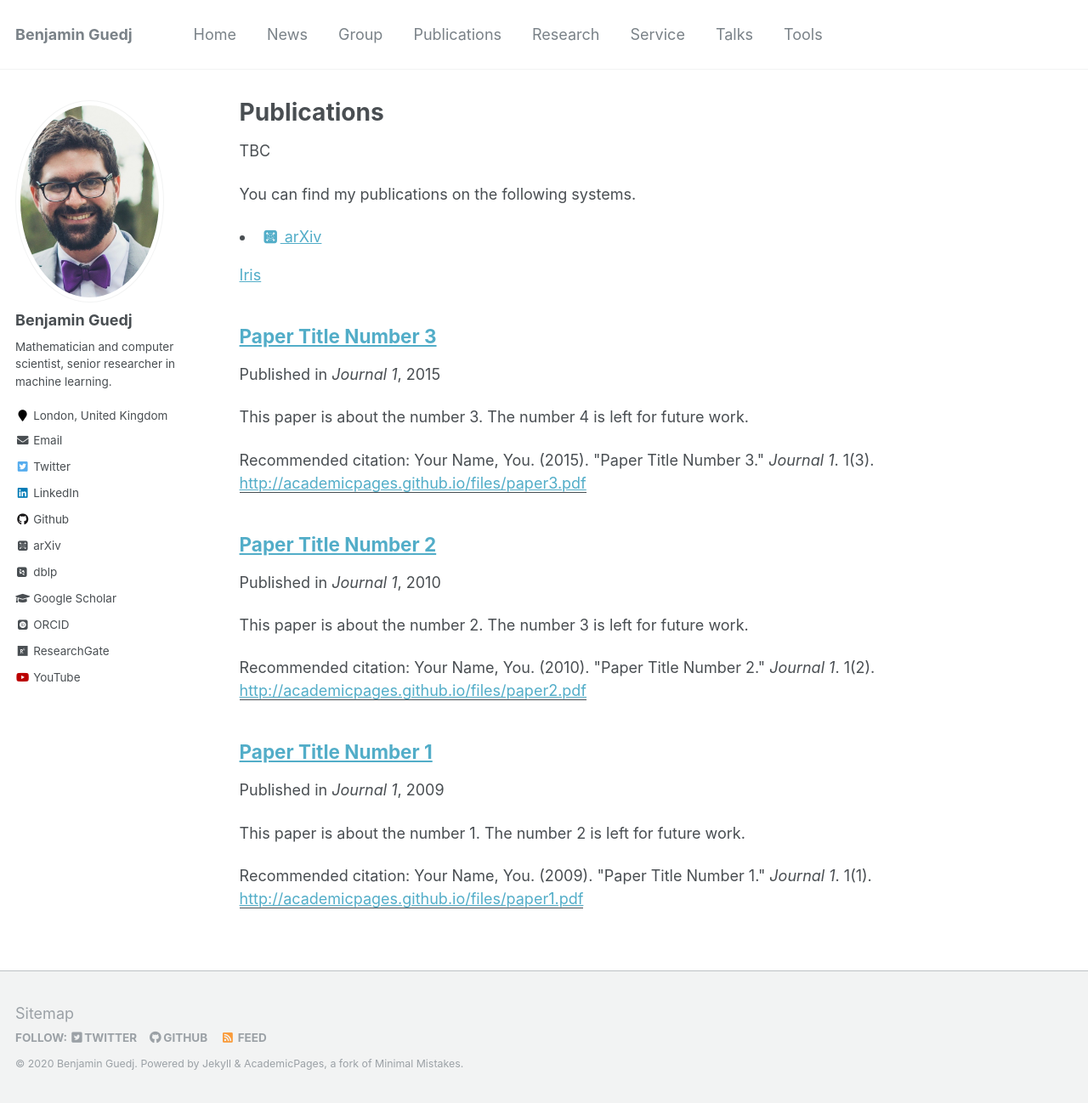
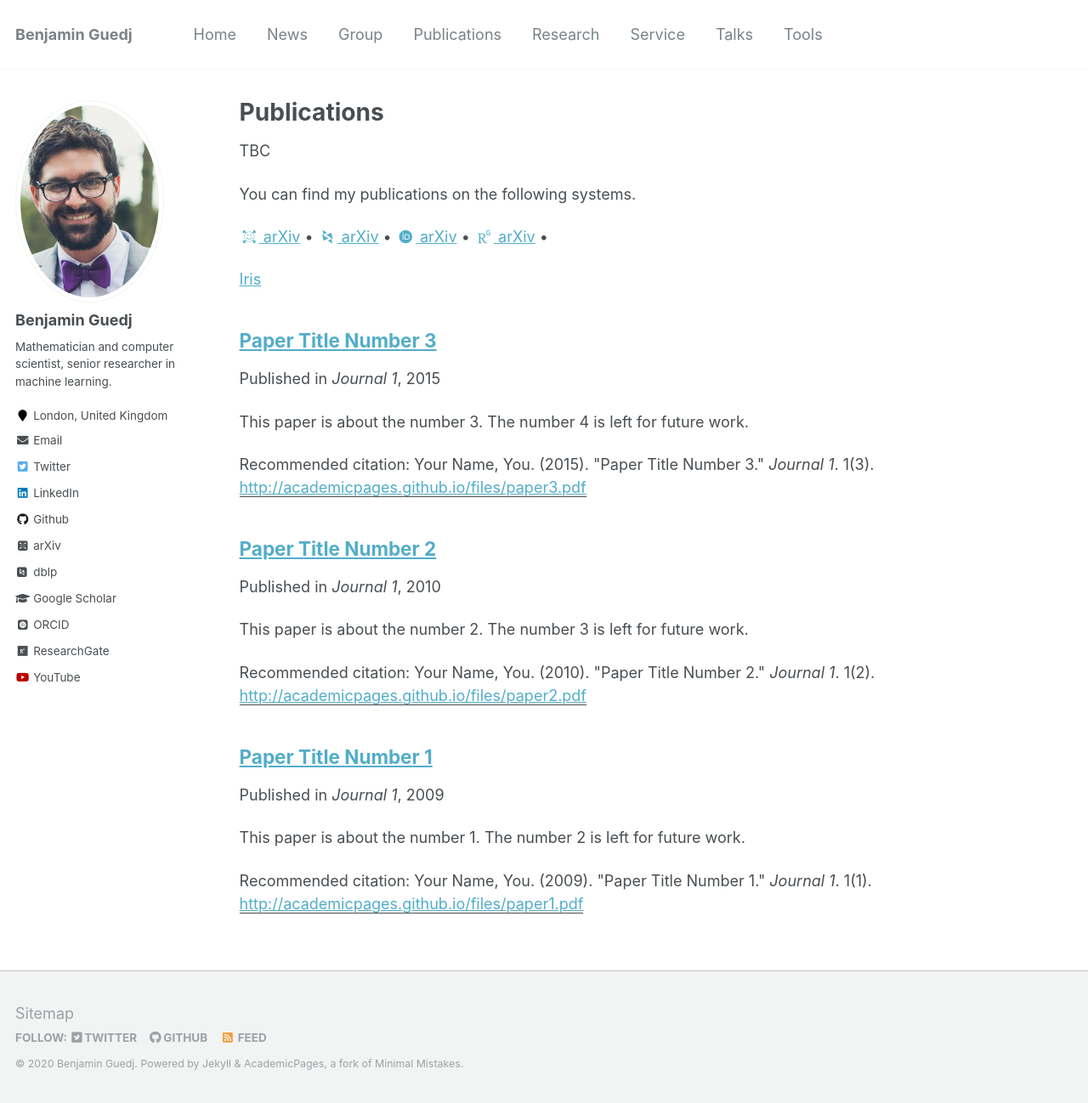
Before and after one commit to bguedj/bguedj.github.io, a Jekyll site: the page built from _pages/publications.md, in a window 1280 px wide and 1298 px high. Shown: the whole window at 85% size. Built offline with Jekyll 4.4.1, drawn with Linux system fonts in a browser that asks for light colours; some web fonts are replaced.

Commit message:
publications

```diff
--- a/_pages/publications.md
+++ b/_pages/publications.md
@@ -11,7 +11,11 @@ You can find my publications on the following systems.
 
 
 
-<li><a href="{{ author.arxiv }}"><i class="ai ai-fw ai-arxiv-square"></i> arXiv</a></li>
+<a href="{{ author.arxiv }}"><i class="ai ai-fw ai-arxiv"></i> arXiv</a> &bull;
+<a href="{{ author.dblp }}"><i class="ai ai-fw ai-dblp"></i> arXiv</a> &bull;
+<a href="{{ author.orcid }}"><i class="ai ai-fw ai-orcid"></i> arXiv</a> &bull;
+<a href="{{ author.researchgate }}"><i class="ai ai-fw ai-researchgate"></i> arXiv</a> &bull;
+
 
 <!-- [arXiv](https://arxiv.org/a/guedj_b_1.html) -->
 
```
